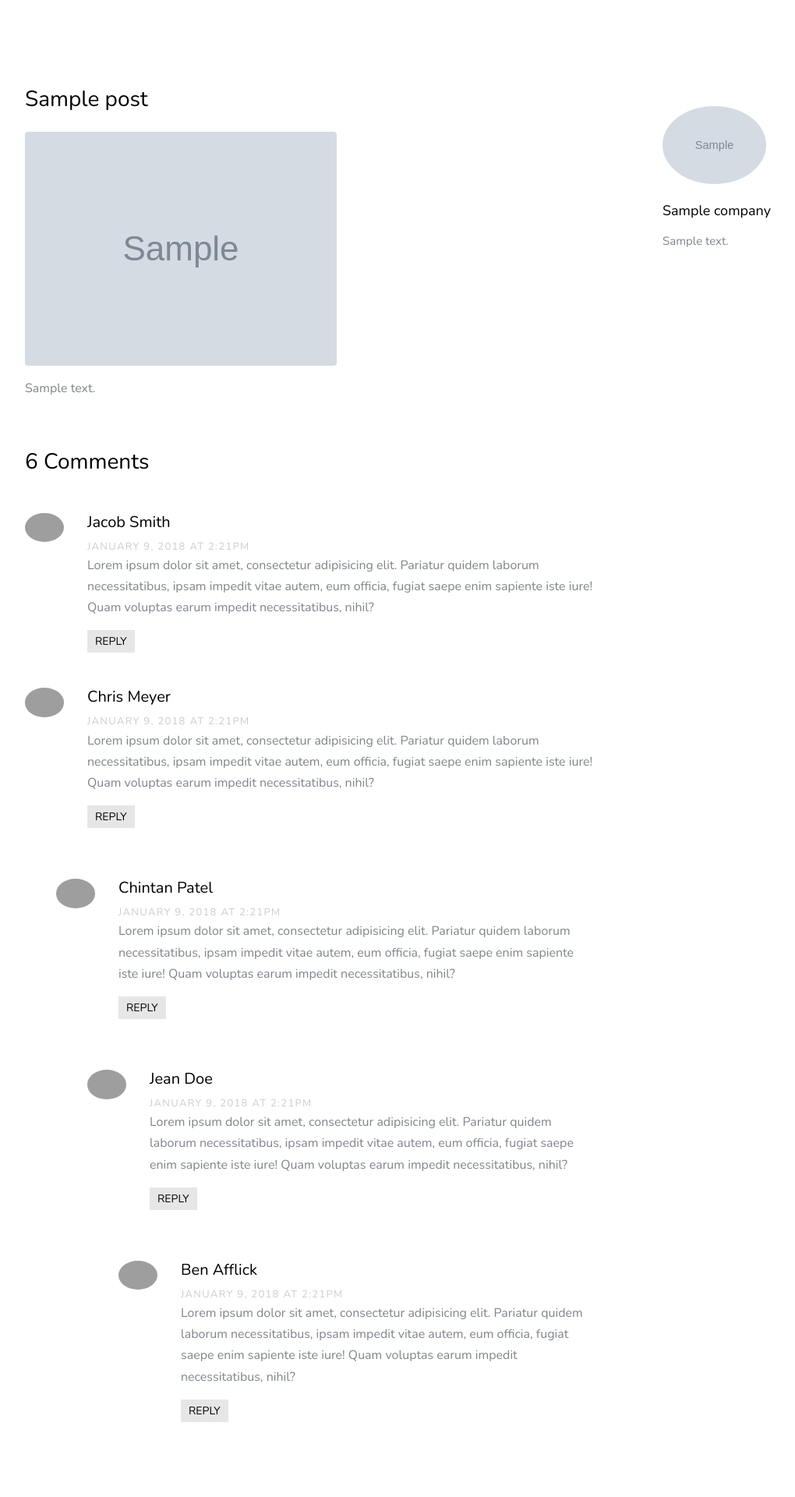
After one commit to zai-elina/topjob, a Django app: a page that uses company_blog/templates/company-blog-detail.html in a window 1280 px wide. The commit adds this page. Shown: the part 372-2292 px from the top of the page at 78% size, without its empty margins (53-1073 px from the left). Run offline with Django 4.2, Linux system fonts and the light colour scheme; tables that the repository leaves empty hold one stand-in row (values such as "Sample post"); grey boxes marked "Sample" are stand-in pictures; some libraries are stand-ins or nearby versions; some web fonts are replaced; grey boxes are pictures that could not be loaded.

Commit message:
add post detail

```diff
--- a/chat/views.py
+++ b/chat/views.py
@@ -1,6 +1,7 @@
 from django.contrib.auth.decorators import login_required
 from django.shortcuts import render, redirect
 from .models import *
+from jobs.models import Applicant
 
 
 @login_required
--- a/company_blog/models.py
+++ b/company_blog/models.py
@@ -1,4 +1,4 @@
-
+from django.contrib.auth.models import User
 from django.db import models
 from django.utils import timezone
 
--- /dev/null
+++ b/company_blog/templates/company-blog-detail.html
@@ -0,0 +1,162 @@
+{% extends 'layout1.html' %}
+{% block meta %}
+    <title>Блог</title>
+    <meta name="description" content="" />
+{% endblock %}
+
+{% block content %}
+{% load static %}
+{% load is_already_applied %}
+ <section class="section-hero overlay inner-page bg-image" style="background-image: url({% static 'app/images/hero_1.jpg' %});" id="home-section">
+      <div class="container">
+        <div class="row">
+          <div class="col-md-12">
+            <div class="custom-breadcrumbs mb-0">
+              <span class="slash">Опубликовано</span> {{company.title}}</a>
+              <span class="mx-2 slash">&bullet;</span>
+              <span class="text-white"><strong>{{post.date}}</strong></span>
+            </div>
+            <h1 class="text-white">{{post.title}}</h1>
+          </div>
+        </div>
+      </div>
+ </section>
+
+
+<section class="site-section">
+      <div class="container">
+          <div class="row">
+          <div class="col-lg-8 blog-content">
+            <h3 class="mb-4">{{post.title}}</h3>
+            <p><img src="{{post.image.url}}" alt="Image" class="img-fluid rounded"></p>
+              <p>{{post.description|linebreaks}}</p>
+
+
+            <div class="pt-5">
+              <h3 class="mb-5">6 Comments</h3>
+              <ul class="comment-list">
+                <li class="comment">
+                  <div class="vcard bio">
+                    <img src="images/person_2.jpg" alt="Image placeholder">
+                  </div>
+                  <div class="comment-body">
+                    <h3>Jacob Smith</h3>
+                    <div class="meta">January 9, 2018 at 2:21pm</div>
+                    <p>Lorem ipsum dolor sit amet, consectetur adipisicing elit. Pariatur quidem laborum necessitatibus, ipsam impedit vitae autem, eum officia, fugiat saepe enim sapiente iste iure! Quam voluptas earum impedit necessitatibus, nihil?</p>
+                    <p><a href="#" class="reply">Reply</a></p>
+                  </div>
+                </li>
+
+                <li class="comment">
+                  <div class="vcard bio">
+                    <img src="images/person_3.jpg" alt="Image placeholder">
+                  </div>
+                  <div class="comment-body">
+                    <h3>Chris Meyer</h3>
+                    <div class="meta">January 9, 2018 at 2:21pm</div>
+                    <p>Lorem ipsum dolor sit amet, consectetur adipisicing elit. Pariatur quidem laborum necessitatibus, ipsam impedit vitae autem, eum officia, fugiat saepe enim sapiente iste iure! Quam voluptas earum impedit necessitatibus, nihil?</p>
+                    <p><a href="#" class="reply">Reply</a></p>
+                  </div>
+
+                  <ul class="children">
+                    <li class="comment">
+                      <div class="vcard bio">
+                        <img src="images/person_5.jpg" alt="Image placeholder">
+                      </div>
+                      <div class="comment-body">
+                        <h3>Chintan Patel</h3>
+                        <div class="meta">January 9, 2018 at 2:21pm</div>
+                        <p>Lorem ipsum dolor sit amet, consectetur adipisicing elit. Pariatur quidem laborum necessitatibus, ipsam impedit vitae autem, eum officia, fugiat saepe enim sapiente iste iure! Quam voluptas earum impedit necessitatibus, nihil?</p>
+                        <p><a href="#" class="reply">Reply</a></p>
+                      </div>
+
+
+                      <ul class="children">
+                        <li class="comment">
+                          <div class="vcard bio">
+                            <img src="images/person_1.jpg" alt="Image placeholder">
+                          </div>
+                          <div class="comment-body">
+                            <h3>Jean Doe</h3>
+                            <div class="meta">January 9, 2018 at 2:21pm</div>
+                            <p>Lorem ipsum dolor sit amet, consectetur adipisicing elit. Pariatur quidem laborum necessitatibus, ipsam impedit vitae autem, eum officia, fugiat saepe enim sapiente iste iure! Quam voluptas earum impedit necessitatibus, nihil?</p>
+                            <p><a href="#" class="reply">Reply</a></p>
+                          </div>
+
+                            <ul class="children">
+                              <li class="comment">
+                                <div class="vcard bio">
+                                  <img src="images/person_4.jpg" alt="Image placeholder">
+                                </div>
+                                <div class="comment-body">
+                                  <h3>Ben Afflick</h3>
+                                  <div class="meta">January 9, 2018 at 2:21pm</div>
+                                  <p>Lorem ipsum dolor sit amet, consectetur adipisicing elit. Pariatur quidem laborum necessitatibus, ipsam impedit vitae autem, eum officia, fugiat saepe enim sapiente iste iure! Quam voluptas earum impedit necessitatibus, nihil?</p>
+                                  <p><a href="#" class="reply">Reply</a></p>
+                                </div>
+                              </li>
+                            </ul>
+                        </li>
+                      </ul>
+                    </li>
+                  </ul>
+                </li>
+
+                <li class="comment">
+                  <div class="vcard bio">
+                    <img src="images/person_1.jpg" alt="Image placeholder">
+                  </div>
+                  <div class="comment-body">
+                    <h3>Jean Doe</h3>
+                    <div class="meta">January 9, 2018 at 2:21pm</div>
+                    <p>Lorem ipsum dolor sit amet, consectetur adipisicing elit. Pariatur quidem laborum necessitatibus, ipsam impedit vitae autem, eum officia, fugiat saepe enim sapiente iste iure! Quam voluptas earum impedit necessitatibus, nihil?</p>
+                    <p><a href="#" class="reply">Reply</a></p>
+                  </div>
+                </li>
+              </ul>
+              <!-- END comment-list -->
+
+              <div class="comment-form-wrap pt-5">
+                <h3 class="mb-5">Leave a comment</h3>
+                <form action="#" class="">
+                  <div class="form-group">
+                    <label for="name">Name *</label>
+                    <input type="text" class="form-control" id="name">
+                  </div>
+                  <div class="form-group">
+                    <label for="email">Email *</label>
+                    <input type="email" class="form-control" id="email">
+                  </div>
+                  <div class="form-group">
+                    <label for="website">Website</label>
+                    <input type="url" class="form-control" id="website">
+                  </div>
+
+                  <div class="form-group">
+                    <label for="message">Message</label>
+                    <textarea name="" id="message" cols="30" rows="10" class="form-control"></textarea>
+                  </div>
+                  <div class="form-group">
+                    <input type="submit" value="Оставить комментарий" class="btn btn-primary btn-md btn-color">
+                  </div>
+
+                </form>
+              </div>
+            </div>
+
+          </div>
+          <div class="col-lg-4 sidebar pl-lg-5">
+            <div class="sidebar-box">
+              <img src="{{company.companyLogo.url}}" alt="Image placeholder" class="img-fluid mb-4 w-50 rounded-circle">
+              <h3>{{company.title}}</h3>
+              <p>{{company.description}}</p>
+            </div>
+
+          </div>
+        </div>
+      </div>
+    </section>
+
+
+
+{% endblock %}
--- a/company_blog/templates/company-blog-list.html
+++ b/company_blog/templates/company-blog-list.html
@@ -43,8 +43,8 @@
         <div class="row mb-5">
             {% for post in posts %}
           <div class="col-md-6 col-lg-4 mb-5">
-            <a href="#"><img src="{{post.image.url}}" alt="{{post.title}}" class="img-fluid rounded mb-4"></a>
-            <h3><a href="#" class="text-black">{{post.title}}</a></h3>
+            <a href="{% url 'company-blog-detail' company.slug post.slug %}"><img src="{{post.image.url}}" alt="{{post.title}}" class="img-fluid rounded mb-4"></a>
+            <h3><a href="{% url 'company-blog-detail' company.slug post.slug %}" class="text-black">{{post.title}}</a></h3>
             <div>{{post.date}} <span class="mx-2">|</span> <a href="#">2 Comments</a></div>
           </div>
           {% endfor %}
--- a/company_blog/urls.py
+++ b/company_blog/urls.py
@@ -3,4 +3,5 @@ from .views import *
 
 urlpatterns = [
     path('company-blog/<slug:slug>/', PostView.as_view() , name='company-blog-list'),
+    path('company-blog/<slug:slug_company>/<slug:slug_post>', PostDetail.as_view() , name='company-blog-detail'),
 ]
--- a/company_blog/views.py
+++ b/company_blog/views.py
@@ -13,3 +13,13 @@ class PostView(View):
         context['posts'] = posts
 
         return render(request, 'company-blog-list.html', context)
+
+class PostDetail(View):
+    def get(self, request, slug_company,slug_post):
+        context={}
+        company = Company.objects.get(slug=slug_company)
+        post = Post.objects.get(slug=slug_post)
+        context['company'] = company
+        context['post']=post
+
+        return render(request, 'company-blog-detail.html', context)
--- a/jobs/templates/applicants-list.html
+++ b/jobs/templates/applicants-list.html
@@ -61,12 +61,7 @@
                       <div class="text-center mt-3">
                           <h5 class="mt-2 mb-0">{{applicant.user.first_name}} {{applicant.user.last_name}}</h5>
                           <span>{{applicant.user.email}}</span>
-                          {% is_already_write user.id applicant.user.id as is_write %}
-                          {% if not is_write %}
-                          <div><a href="{% url 'create-chat' user.id applicant.user.id %}" class="btn btn-primary btn-color">Написать</a></div>
-                          {% else %}
                           <div><a href="{% url 'chat'%}" class="btn btn-primary btn-color">Перейти в диалог</a></div>
-                          {% endif %}
                           {% if applicant.user.resume %}
                           <div><a href="{% url 'resume-view' applicant.user.resume.slug %}">Резюме</a></div>
                           {% endif %}
```
Also changed, not shown: jobs/templatetags/is_already_applied.py (+0 -12 lines), users/templates/resume-view.html (+11 -2 lines), users/templatetags/is_already_write.py (added, +22 -0 lines), users/templatetags/__init__.py (added).
